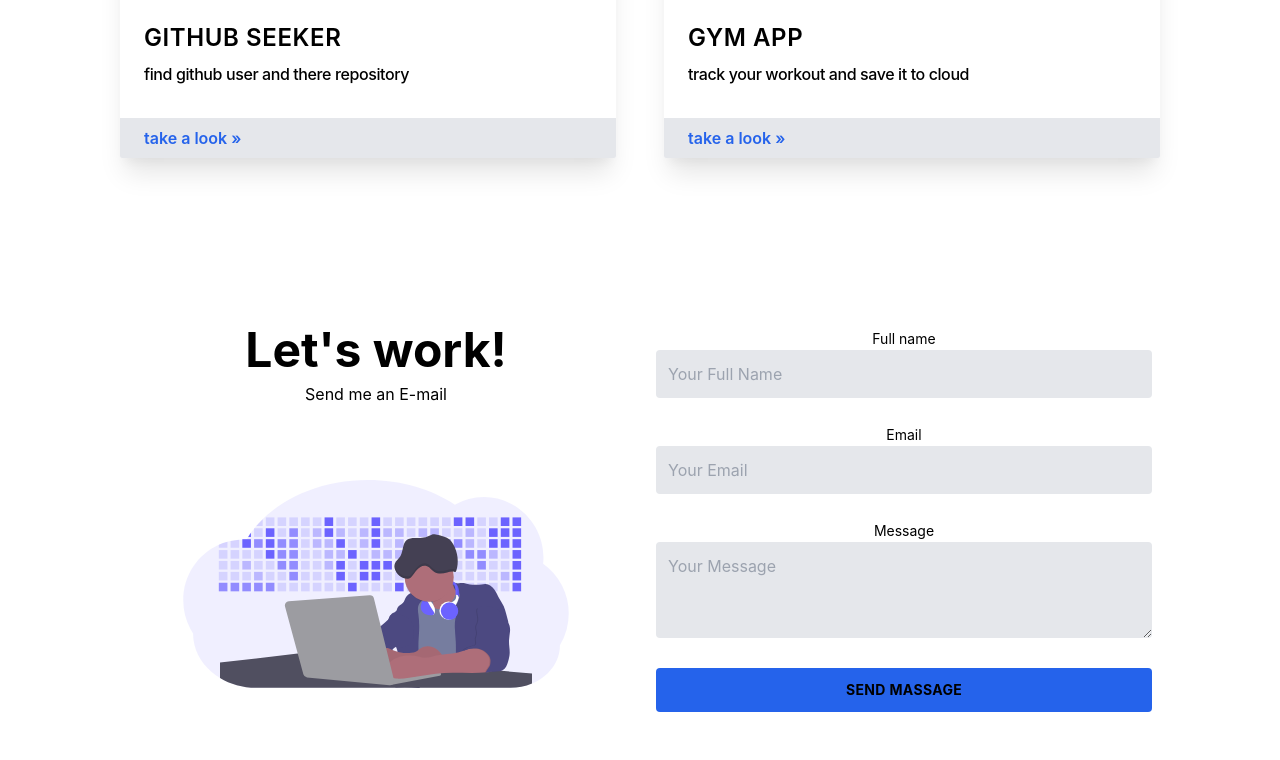
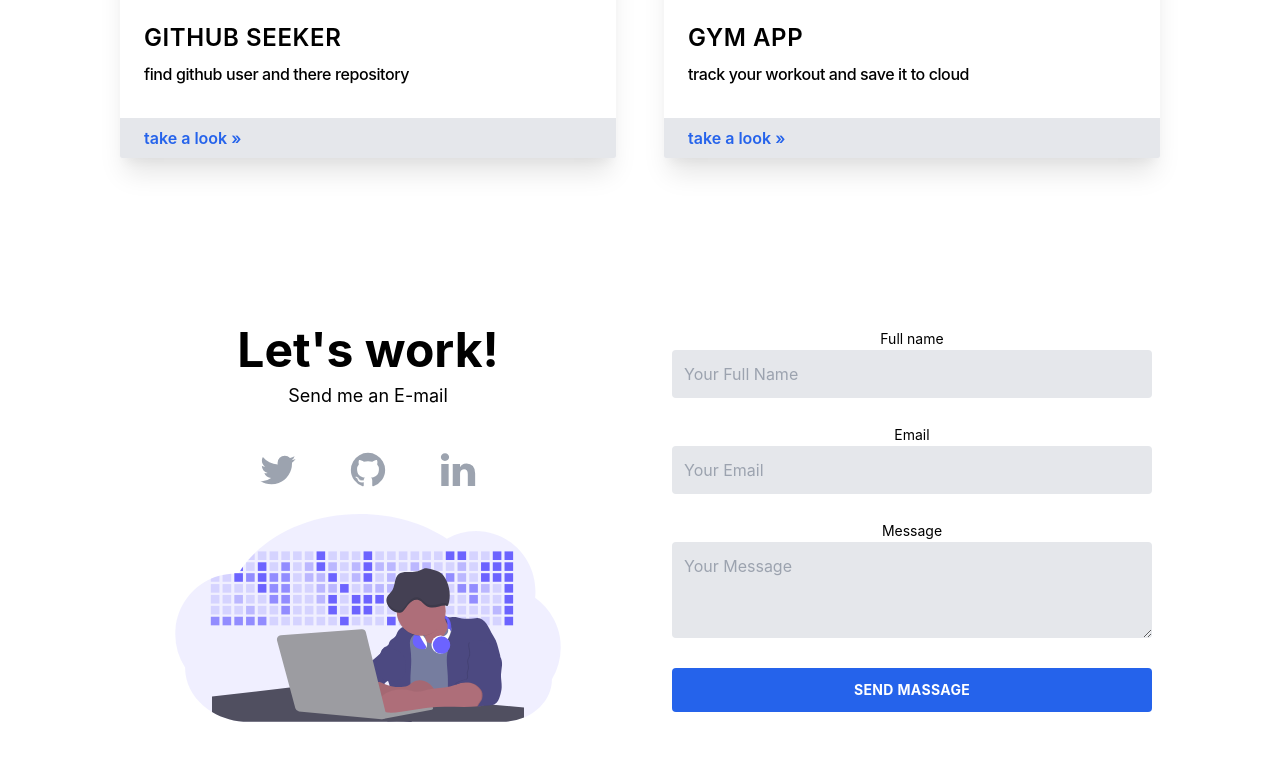
Before and after one commit to yan2441/portfolio, a React (Create React App) app: page / in a window 1280 px wide. Shown: the part 2421-3181 px from the top of the page. Built offline with nearby package versions, Linux system fonts and the light colour scheme; no server answers.

Commit message:
add socialmedia links

```diff
--- /dev/null
+++ b/src/components/SocialMedia.jsx
@@ -0,0 +1,32 @@
+import React from 'react';
+
+const SocialMedia = ({ size }) => {
+  return (
+    <div>
+      <div class="pt-8 flex max-w-xs mx-auto items-center justify-evenly">
+
+        <a href="https://twitter.com/yan2441" target={'_blank'} rel='noreferrer' class="text-gray-400 hover:text-blue-400 dark:hover:text-white transition-colors duration-200">
+          <svg width={size} height={size} fill="currentColor" class="text-xl hover:text-blue-400 dark:hover:text-white transition-colors duration-200" viewBox="0 0 1792 1792" xmlns="http://www.w3.org/2000/svg">
+            <path d="M1684 408q-67 98-162 167 1 14 1 42 0 130-38 259.5t-115.5 248.5-184.5 210.5-258 146-323 54.5q-271 0-496-145 35 4 78 4 225 0 401-138-105-2-188-64.5t-114-159.5q33 5 61 5 43 0 85-11-112-23-185.5-111.5t-73.5-205.5v-4q68 38 146 41-66-44-105-115t-39-154q0-88 44-163 121 149 294.5 238.5t371.5 99.5q-8-38-8-74 0-134 94.5-228.5t228.5-94.5q140 0 236 102 109-21 205-78-37 115-142 178 93-10 186-50z">
+            </path>
+          </svg>
+        </a>
+        <a href="https://github.com/yan2441/" target={'_blank'} rel='noreferrer' class="text-gray-400 hover:text-gray-800 dark:hover:text-white transition-colors duration-200">
+          <svg xmlns="http://www.w3.org/2000/svg" width={size} height={size} fill="currentColor" class="text-xl hover:text-gray-800 dark:hover:text-white transition-colors duration-200" viewBox="0 0 1792 1792">
+            <path d="M896 128q209 0 385.5 103t279.5 279.5 103 385.5q0 251-146.5 451.5t-378.5 277.5q-27 5-40-7t-13-30q0-3 .5-76.5t.5-134.5q0-97-52-142 57-6 102.5-18t94-39 81-66.5 53-105 20.5-150.5q0-119-79-206 37-91-8-204-28-9-81 11t-92 44l-38 24q-93-26-192-26t-192 26q-16-11-42.5-27t-83.5-38.5-85-13.5q-45 113-8 204-79 87-79 206 0 85 20.5 150t52.5 105 80.5 67 94 39 102.5 18q-39 36-49 103-21 10-45 15t-57 5-65.5-21.5-55.5-62.5q-19-32-48.5-52t-49.5-24l-20-3q-21 0-29 4.5t-5 11.5 9 14 13 12l7 5q22 10 43.5 38t31.5 51l10 23q13 38 44 61.5t67 30 69.5 7 55.5-3.5l23-4q0 38 .5 88.5t.5 54.5q0 18-13 30t-40 7q-232-77-378.5-277.5t-146.5-451.5q0-209 103-385.5t279.5-279.5 385.5-103zm-477 1103q3-7-7-12-10-3-13 2-3 7 7 12 9 6 13-2zm31 34q7-5-2-16-10-9-16-3-7 5 2 16 10 10 16 3zm30 45q9-7 0-19-8-13-17-6-9 5 0 18t17 7zm42 42q8-8-4-19-12-12-20-3-9 8 4 19 12 12 20 3zm57 25q3-11-13-16-15-4-19 7t13 15q15 6 19-6zm63 5q0-13-17-11-16 0-16 11 0 13 17 11 16 0 16-11zm58-10q-2-11-18-9-16 3-14 15t18 8 14-14z">
+            </path>
+          </svg>
+        </a>
+        <a href="https://www.linkedin.com/in/yassine-najem/" target={'_blank'} rel='noreferrer' class="text-gray-400 hover:text-blue-600 dark:hover:text-white transition-colors duration-200">
+          <svg width={size} height={size} fill="currentColor" class="text-xl hover:text-blue-600 transition-colors  duration-200" viewBox="0 0 1792 1792" xmlns="http://www.w3.org/2000/svg">
+            <path d="M477 625v991h-330v-991h330zm21-306q1 73-50.5 122t-135.5 49h-2q-82 0-132-49t-50-122q0-74 51.5-122.5t134.5-48.5 133 48.5 51 122.5zm1166 729v568h-329v-530q0-105-40.5-164.5t-126.5-59.5q-63 0-105.5 34.5t-63.5 85.5q-11 30-11 81v553h-329q2-399 2-647t-1-296l-1-48h329v144h-2q20-32 41-56t56.5-52 87-43.5 114.5-15.5q171 0 275 113.5t104 332.5z">
+            </path>
+          </svg>
+        </a>
+
+      </div>
+    </div>
+  )
+}
+
+export default SocialMedia
--- a/src/components/contact.jsx
+++ b/src/components/contact.jsx
@@ -1,4 +1,5 @@
 import React, { useRef } from 'react';
+import SocialMedia from './SocialMedia'
 import emailjs from 'emailjs-com';
 
 
@@ -17,11 +18,12 @@
 	}
 
 	return (
-		<div className="grid max-w-screen-xl grid-cols-1 gap-8 px-8 py-16 mx-auto rounded-lg md:grid-cols-2 md:px-12 lg:px-16 xl:px-32 dark:bg-coolGray-800 dark:text-coolGray-100">
+		<div className="grid max-w-screen-xl grid-cols-1 gap-16 px-8 py-16 mx-auto rounded-lg md:grid-cols-2 md:px-12 lg:px-16 xl:px-32 dark:bg-coolGray-800 dark:text-coolGray-100">
 			<div className="flex flex-col justify-between">
 				<div className="space-y-2">
 					<h2 className="text-4xl font-bold leading-tight lg:text-5xl">Let's work!</h2>
-					<div className="dark:text-coolGray-400">Send me an E-mail</div>
+					<div className="text-lg">Send me an E-mail</div>
+					<SocialMedia size={40} />
 				</div>
 				<img src={logo} alt="Contact" className="p-6 h-52 md:h-64"></img>
 			</div>
@@ -38,7 +40,7 @@
 					<label htmlFor="message" className="text-sm">Message</label>
 					<textarea id="message" name="message" placeholder="Your Message" rows="3" className="w-full p-3 bg-gray-200 border-gray-400 rounded dark:bg-coolGray-800"></textarea>
 				</div>
-				<input type="submit" value="Send Massage" className="w-full p-3 text-sm font-bold tracking-wide uppercase bg-blue-600 border-black rounded"></input>
+				<input type="submit" value="Send Massage" className="w-full p-3 text-sm font-bold tracking-wide uppercase text-white bg-blue-600 border-black rounded"></input>
 			</form>
 		</div>
 	);
```
